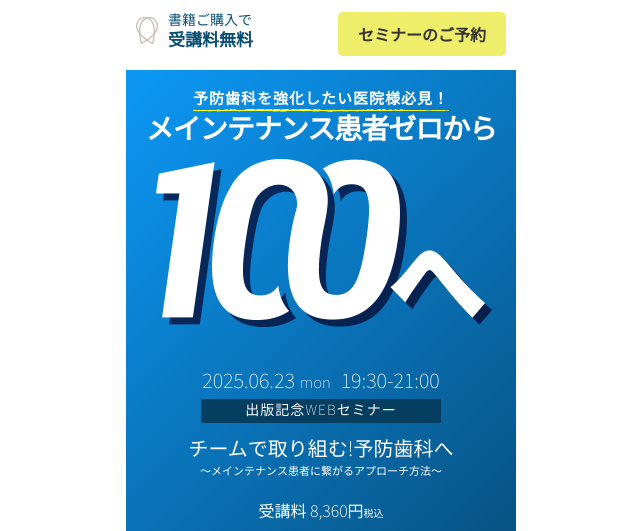
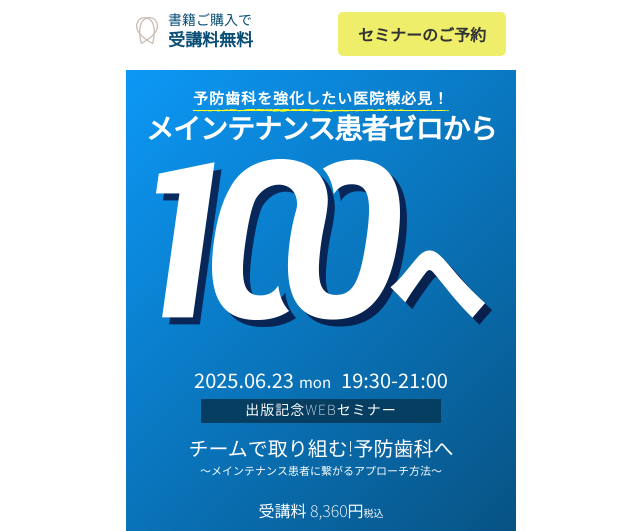
Before and after one commit to komodachihiro/kayanoseminar.io, a plain HTML site: page index.html in a window 1280 px wide. Shown: the top 531 px of the page, without its empty margins (319-959 px from the left). Drawn offline with Linux system fonts and the light colour scheme; a web font is replaced by a local one.

Commit message:
Update style.css

```diff
--- a/style.css
+++ b/style.css
@@ -147,18 +147,21 @@ line-height: 25px;
 /* セミナー概要 */
 .top_box03 {
     text-align: center;
+    font-weight: 500;
 }
 
 .top_box03_p_01 {
     font-size: 20px;
     font-weight: 100;
     padding-bottom: 5px;
+    font-weight: 400
 }
 
 .wed{
     font-size: 15px;
     margin-left: 5px;
     margin-right: 10px;
+    ;
 }
 
 /* 出版記念セミナー */
@@ -181,6 +184,7 @@ padding-bottom: 4px;
     font-size: 20px;
     padding-top: 10px;
     font-weight: 200;
+    font-weight: ;
 }
 
 .top_box03_text02 {
```
